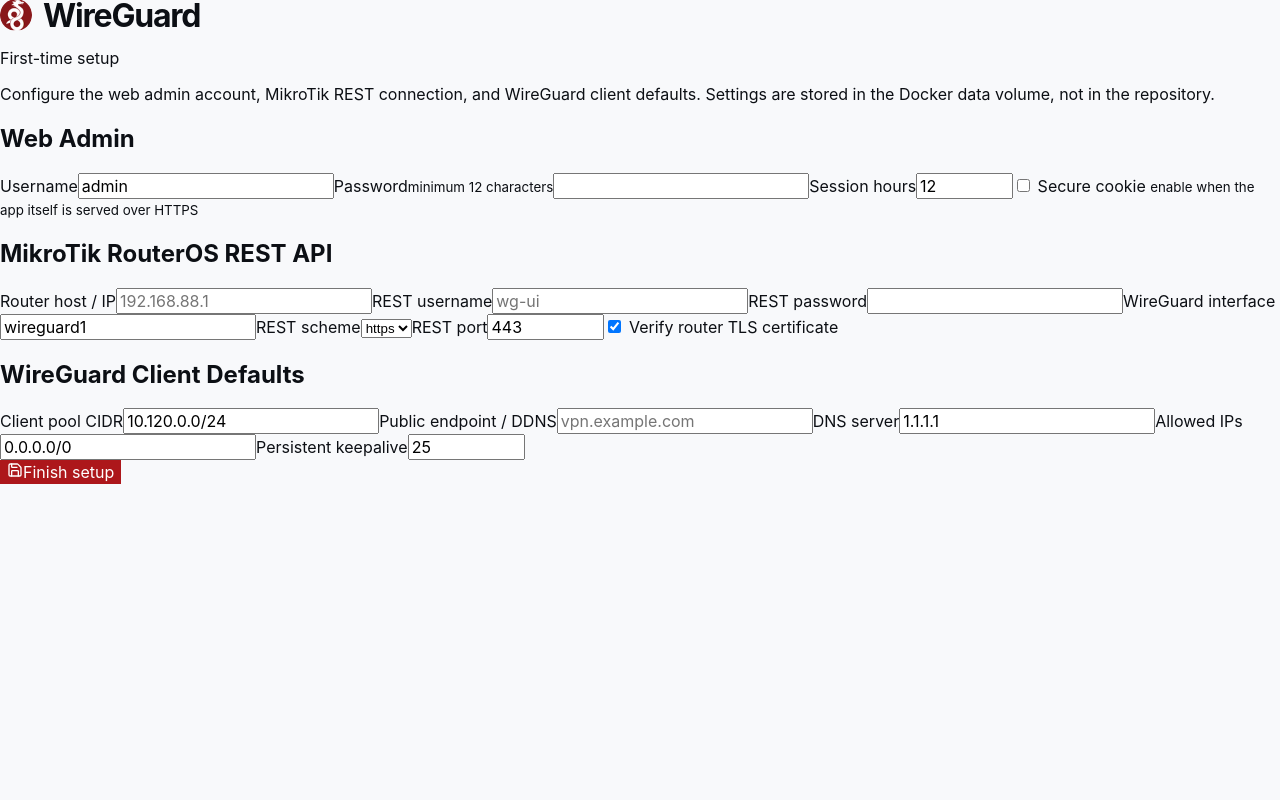
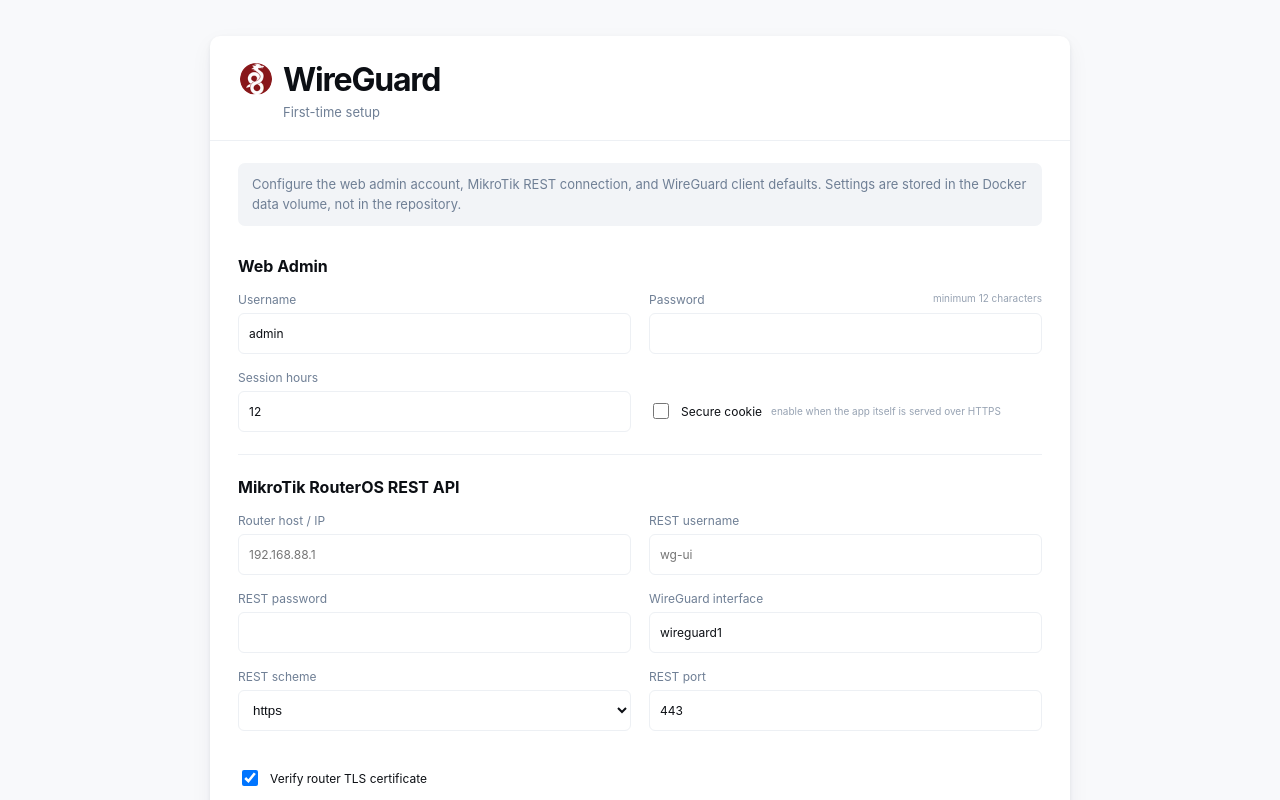
Before and after one commit to cloudymondaypm/MikroTik-WireGuard-UI, a Next.js app in the folder frontend/: page /setup in a window 1280 px wide. Shown: the top 800 px of the page. Built offline with nearby package versions, Linux system fonts and the light colour scheme.

Commit message:
style: add setup and configuration UI

```diff
--- a/frontend/app/globals.css
+++ b/frontend/app/globals.css
@@ -38,7 +38,9 @@
 .wire-mark { display: inline-flex; transform: translateY(-1px); flex: 0 0 auto; }
 .brand-logo { width: 34px; height: 34px; display: block; border-radius: 50%; object-fit: contain; }
 .brand-login .brand-logo { width: 32px; height: 32px; }
-.header-actions { display: flex; align-items: center; gap: 13px; padding-top: 13px; }
+.header-actions { display: flex; align-items: center; gap: 10px; padding-top: 13px; }
+.config-button { height: 34px; border: 1px solid var(--line); background: var(--panel); color: #68778a; border-radius: 6px; padding: 0 10px; display: inline-flex; align-items: center; gap: 6px; cursor: pointer; font-size: 12px; }
+.config-button:hover { background: var(--soft); color: var(--text); }
 .theme-toggle { width: 34px; height: 34px; border-radius: 999px; border: 0; background: #edf0f4; color: #566477; display: grid; place-items: center; cursor: pointer; }
 html.dark .theme-toggle { background: #2a313a; color: #d5dce5; }
 .logout-button { border: 0; background: transparent; color: #9aa7b8; display: inline-flex; align-items: center; gap: 4px; cursor: pointer; padding: 7px 0; font-size: 13px; }
@@ -149,3 +151,40 @@
   .client-stats { display: none; }
   .last-seen { display: none; }
 }
+
+
+/* First-run setup and configuration */
+.settings-shell { min-height: 100vh; padding: 36px 18px 60px; }
+.settings-card { width: min(860px, 100%); margin: 0 auto; background: var(--panel); border-radius: 10px; box-shadow: var(--shadow); overflow: hidden; }
+.settings-brand { padding: 28px 30px 20px; border-bottom: 1px solid var(--line); }
+.settings-brand p { margin: 8px 0 0 43px; color: var(--muted); font-size: 13px; }
+.settings-head { padding: 24px 28px; display: flex; align-items: center; justify-content: space-between; gap: 18px; border-bottom: 1px solid var(--line); }
+.settings-head h1 { margin: 0; font-size: 25px; }
+.settings-head p { margin: 6px 0 0; color: var(--muted); font-size: 13px; }
+.back-button { height: 38px; display: inline-flex; align-items: center; gap: 7px; white-space: nowrap; }
+.setup-note { margin: 22px 28px 0; padding: 12px 14px; border-radius: 7px; background: var(--soft); color: var(--muted); font-size: 13px; line-height: 1.5; }
+.config-form { padding: 8px 28px 28px; }
+.config-section { padding: 22px 0; border-bottom: 1px solid var(--line); }
+.config-section:last-of-type { border-bottom: 0; }
+.config-section h2 { margin: 0 0 16px; font-size: 16px; font-weight: 650; }
+.config-grid { display: grid; grid-template-columns: repeat(2, minmax(0, 1fr)); gap: 16px 18px; }
+.config-grid label { display: block; color: var(--muted); font-size: 12px; }
+.config-grid label small { float: right; opacity: .72; }
+.config-grid input:not([type="checkbox"]), .config-grid select { width: 100%; height: 41px; margin-top: 6px; padding: 0 10px; border: 1px solid var(--line); border-radius: 6px; background: var(--panel); color: var(--text); outline: none; }
+.config-grid input:focus, .config-grid select:focus { border-color: #aab7c7; box-shadow: 0 0 0 3px rgba(100,116,139,.08); }
+.config-grid .check-label { min-height: 41px; display: flex; align-items: center; gap: 9px; padding-top: 20px; color: var(--text); }
+.config-grid .check-label input { width: 16px; height: 16px; }
+.config-grid .check-label small { float: none; color: var(--muted); }
+.config-actions { display: flex; justify-content: flex-end; gap: 9px; padding-top: 22px; }
+.config-actions button { min-height: 40px; padding: 0 14px; display: inline-flex; align-items: center; justify-content: center; gap: 7px; border-radius: 6px; cursor: pointer; }
+.config-save { min-width: 160px; }
+.success-box { margin-top: 16px; padding: 10px 12px; border-radius: 6px; background: rgba(34,164,93,.10); color: #19824a; font-size: 13px; display: flex; align-items: center; gap: 7px; }
+
+@media (max-width: 650px) {
+  .config-grid { grid-template-columns: 1fr; }
+  .settings-head { align-items: flex-start; }
+  .settings-card { border-radius: 8px; }
+  .config-form, .settings-head { padding-left: 18px; padding-right: 18px; }
+  .setup-note { margin-left: 18px; margin-right: 18px; }
+  .config-button { width: 34px; padding: 0; justify-content: center; font-size: 0; }
+}
```
